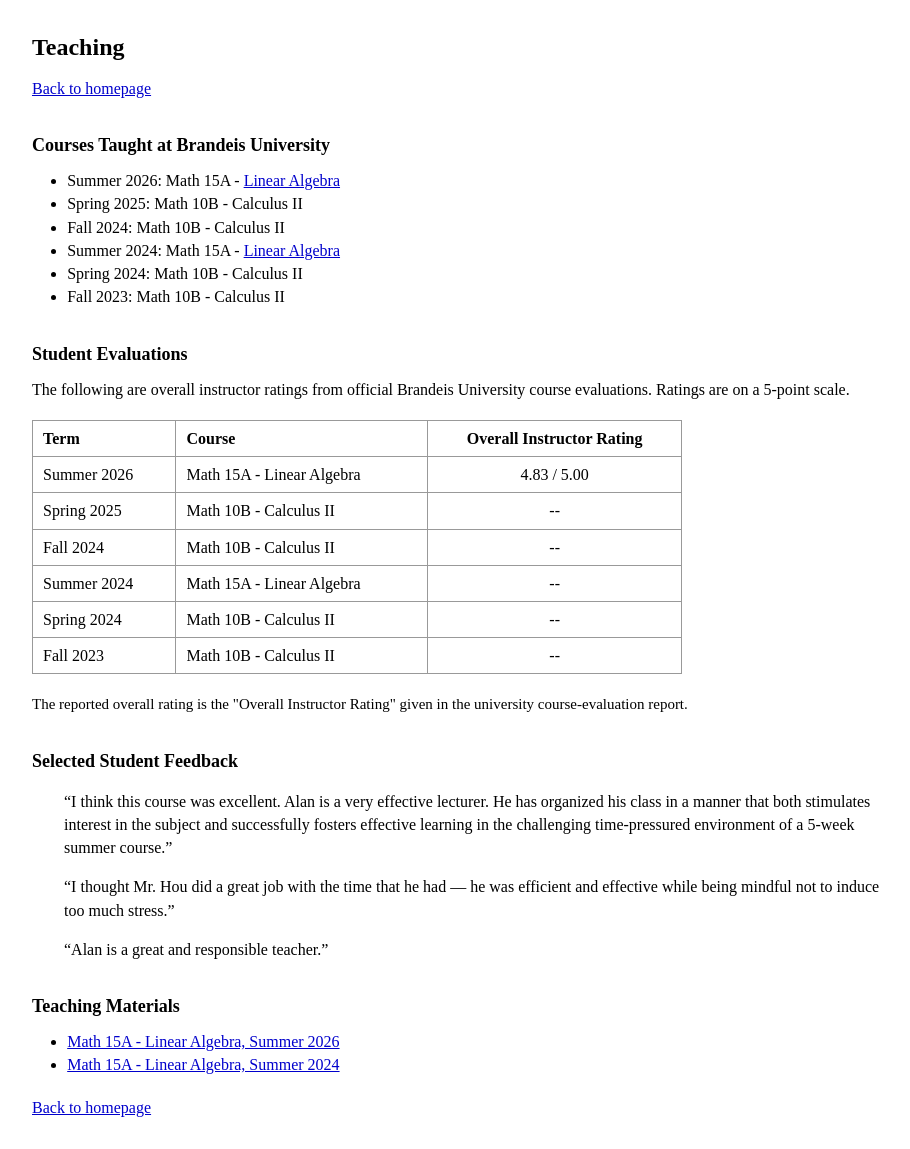
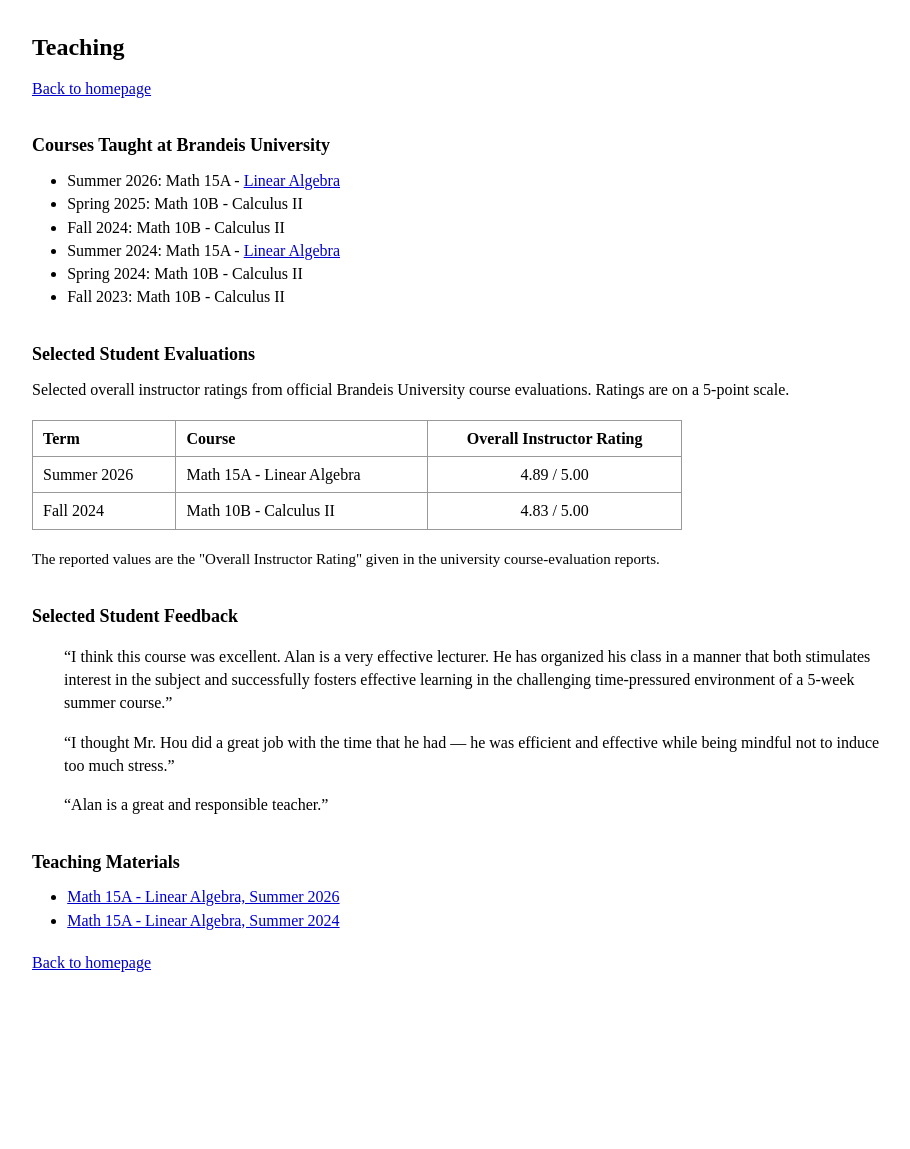
Before and after one commit to axhou/axhou.github.io, a Jekyll site: the page teaching.html, which Jekyll copies as it is, in a window 1280 px wide. Shown: the whole page, without its empty margins (8-918 px from the left). Built offline with Jekyll 4.4.1, drawn with Linux system fonts in a browser that asks for light colours; after the commit the page ends 1004 px from its top, so only the background shows below that.

Commit message:
Update teaching.html

```diff
--- a/teaching.html
+++ b/teaching.html
@@ -136,12 +136,11 @@
   </ul>
 
 
-  <h2>Student Evaluations</h2>
+ <h2>Selected Student Evaluations</h2>
 
 <p>
-    The following are overall instructor ratings from official
-    Brandeis University course evaluations.
-    Ratings are on a 5-point scale.
+  Selected overall instructor ratings from official Brandeis University
+  course evaluations. Ratings are on a 5-point scale.
 </p>
 
 <table>
@@ -155,46 +154,21 @@
   <tr>
     <td>Summer 2026</td>
     <td>Math 15A - Linear Algebra</td>
-      <td class="rating">4.83 / 5.00</td>
-    </tr>
-
-    <tr>
-      <td>Spring 2025</td>
-      <td>Math 10B - Calculus II</td>
-      <td class="rating">--</td>
+    <td class="rating">4.89 / 5.00</td>
   </tr>
 
   <tr>
     <td>Fall 2024</td>
     <td>Math 10B - Calculus II</td>
-      <td class="rating">--</td>
-    </tr>
-
-    <tr>
-      <td>Summer 2024</td>
-      <td>Math 15A - Linear Algebra</td>
-      <td class="rating">--</td>
-    </tr>
-
-    <tr>
-      <td>Spring 2024</td>
-      <td>Math 10B - Calculus II</td>
-      <td class="rating">--</td>
-    </tr>
-
-    <tr>
-      <td>Fall 2023</td>
-      <td>Math 10B - Calculus II</td>
-      <td class="rating">--</td>
+    <td class="rating">4.83 / 5.00</td>
   </tr>
 
 </table>
 
 <p class="note">
-    The reported overall rating is the "Overall Instructor Rating"
-    given in the university course-evaluation report.
+  The reported values are the "Overall Instructor Rating"
+  given in the university course-evaluation reports.
 </p>
-
 
   <h2>Selected Student Feedback</h2>
 
```
Lines whose indentation alone changed are shown as unchanged.
